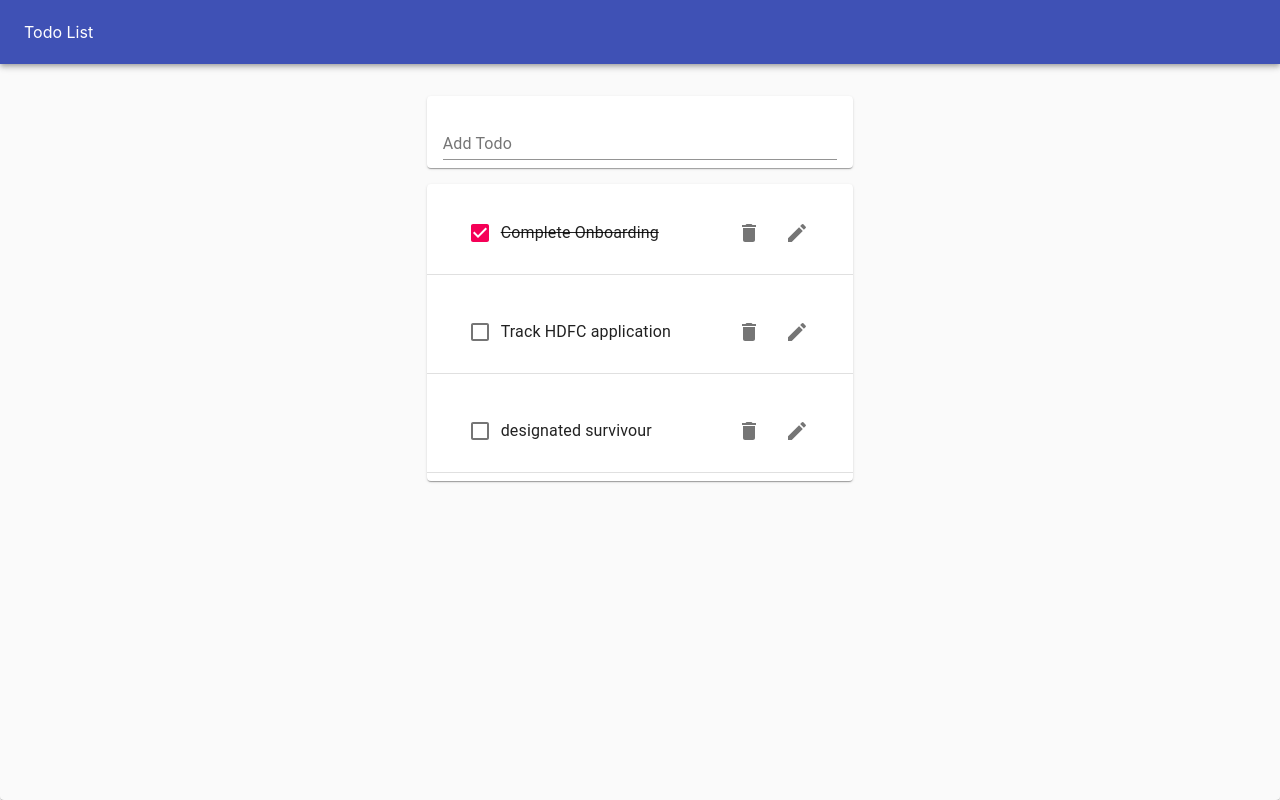
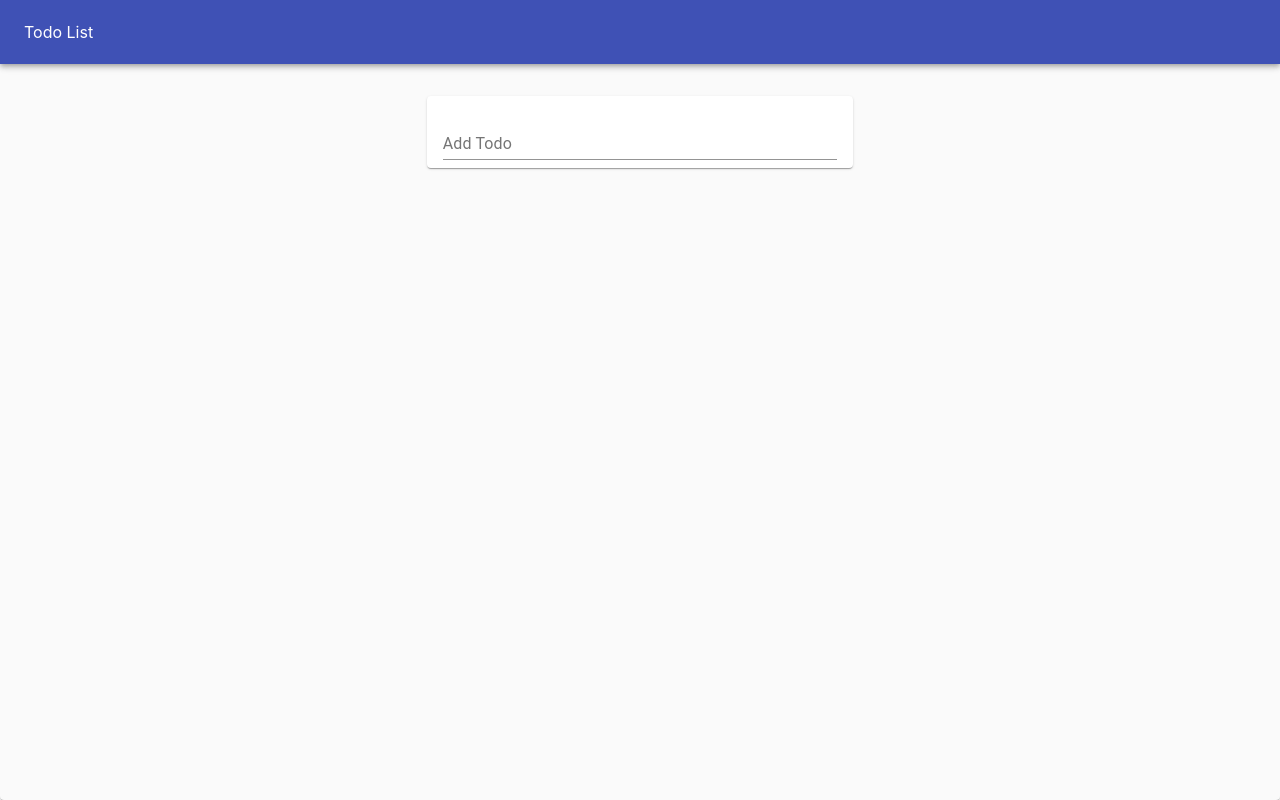
Before and after one commit to ashishsangale/hooks-todo, a React (Create React App) app: page / in a window 1280 px wide. Built offline with nearby package versions, Linux system fonts and the light colour scheme.

Commit message:
Localstorage w/ useEffect hook

```diff
--- a/src/EditTodoForm.js
+++ b/src/EditTodoForm.js
@@ -10,12 +10,14 @@
             editTodo(id, value);
             reset();
             toggle();
-        }}>
+        }}
+        style={{marginLeft: '1rem', width: '50% '}}>
             <TextField
             margin='normal'
             value = {value}
             onChange={handleChange}
             fullWidth
+            autoFocus
             />
         </form>
     )
--- a/src/Todo.js
+++ b/src/Todo.js
@@ -1,4 +1,4 @@
-import React, {useState} from 'react';
+import React, {useState, useEffect} from 'react';
 import Todolist from './Todolist';
 import Todoform from './Todoform';
 import Paper from '@material-ui/core/Paper';
@@ -9,11 +9,13 @@
 import uuid from 'uuid/dist/v4'
 
 function Todo() {
-    const todolist = [
-        {id:1, task: 'Complete Onboarding', completed: true},
-        {id:2, task: 'Track HDFC application', completed: false},
-        {id:3, task: 'designated survivour', completed: false}
-    ]
+
+    const todolist = JSON.parse(window.localStorage.getItem('todos') || '[]')
+    // const todolist = [
+    //     {id:1, task: 'Complete Onboarding', completed: true},
+    //     {id:2, task: 'Track HDFC application', completed: false},
+    //     {id:3, task: 'designated survivour', completed: false}
+    // ]
     const [todos, setTodos] = useState(todolist)
     const addTodo = newTodoText => {
         setTodos([...todos,{id:uuid(), task:newTodoText, completed: true}])
@@ -29,6 +31,10 @@
             todo.id === todoId ? {...todo, completed: !todo.completed}: todo)
         setTodos(updatedTodo)
     }
+
+    useEffect(() => {
+        window.localStorage.setItem('todos', JSON.stringify(todos))
+    }, [todos])
 
     const editTodo = (todoId,newTask) => {
         const updatedTodo = todos.map(todo =>
```
